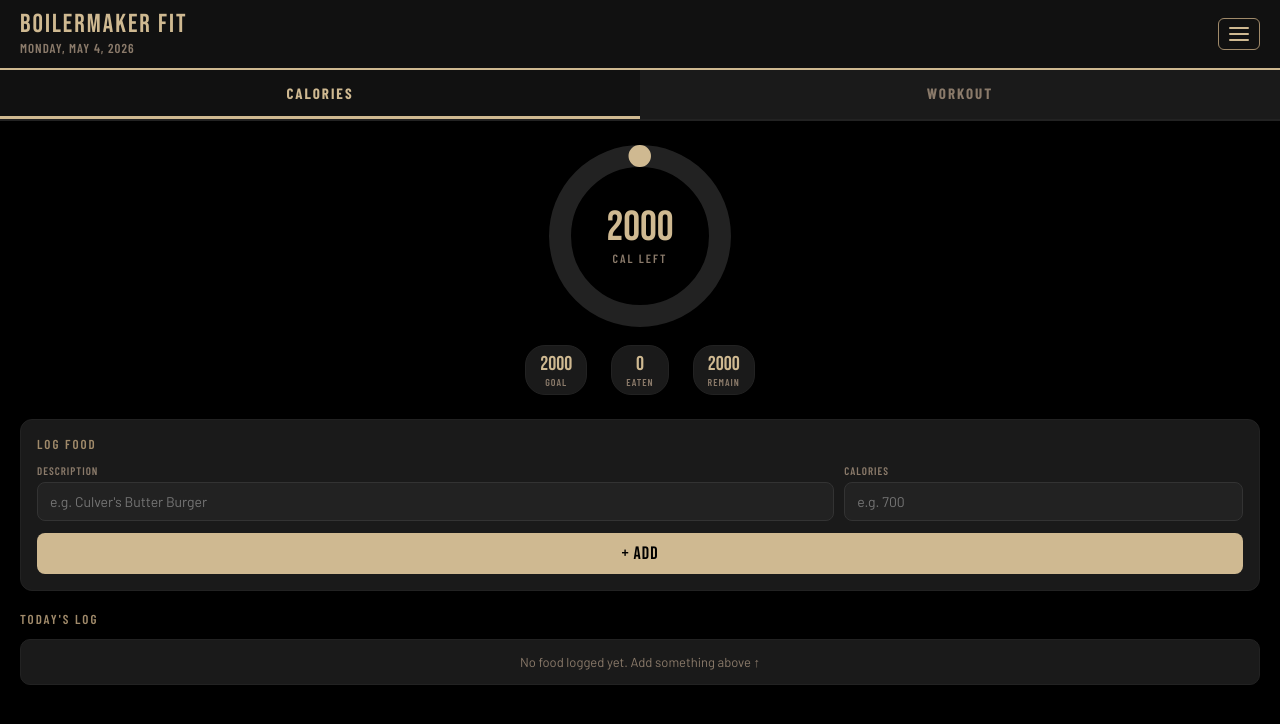
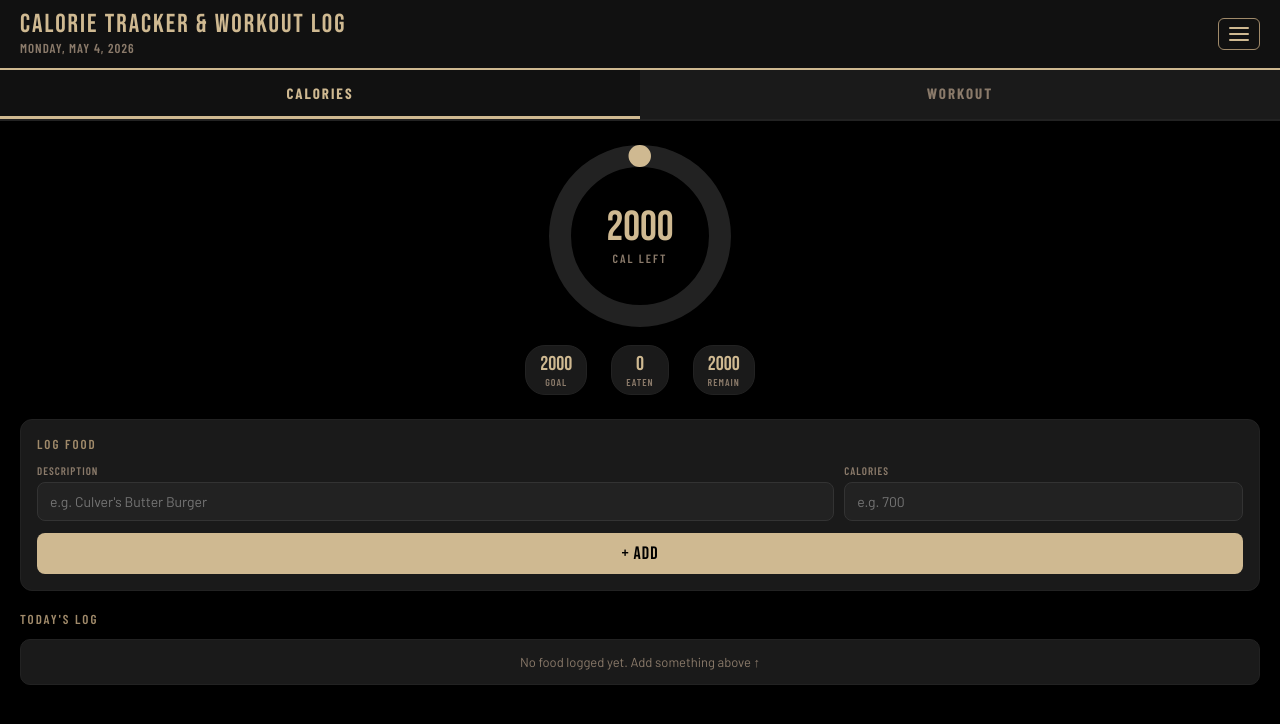
Before and after one commit to tylerw07/caltrack, a plain HTML site: page index.html in a window 1280 px wide. Drawn offline with nearby package versions, Linux system fonts and the light colour scheme.

Commit message:
Update index.html

```diff
--- a/index.html
+++ b/index.html
@@ -803,7 +803,7 @@
 
 <div class="header">
   <div class="header-left">
-    <div class="header-title">Boilermaker Fit</div>
+    <div class="header-title">Calorie Tracker & Workout Log</div>
     <div class="header-date" id="headerDate"></div>
   </div>
   <button class="hamburger" onclick="openMenu()" aria-label="Menu">
```
